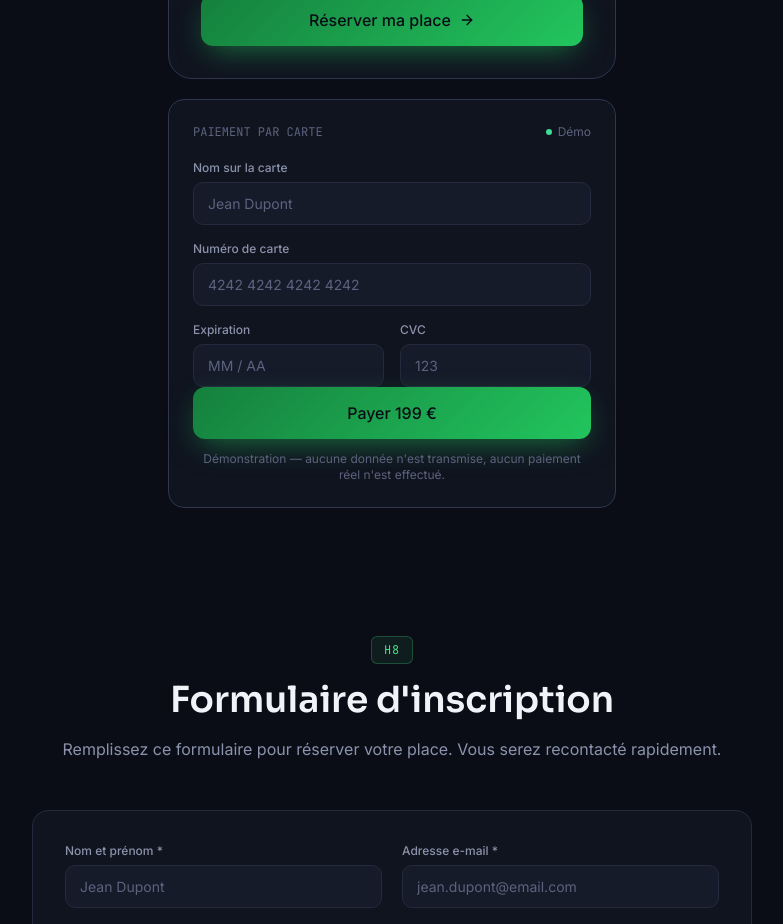
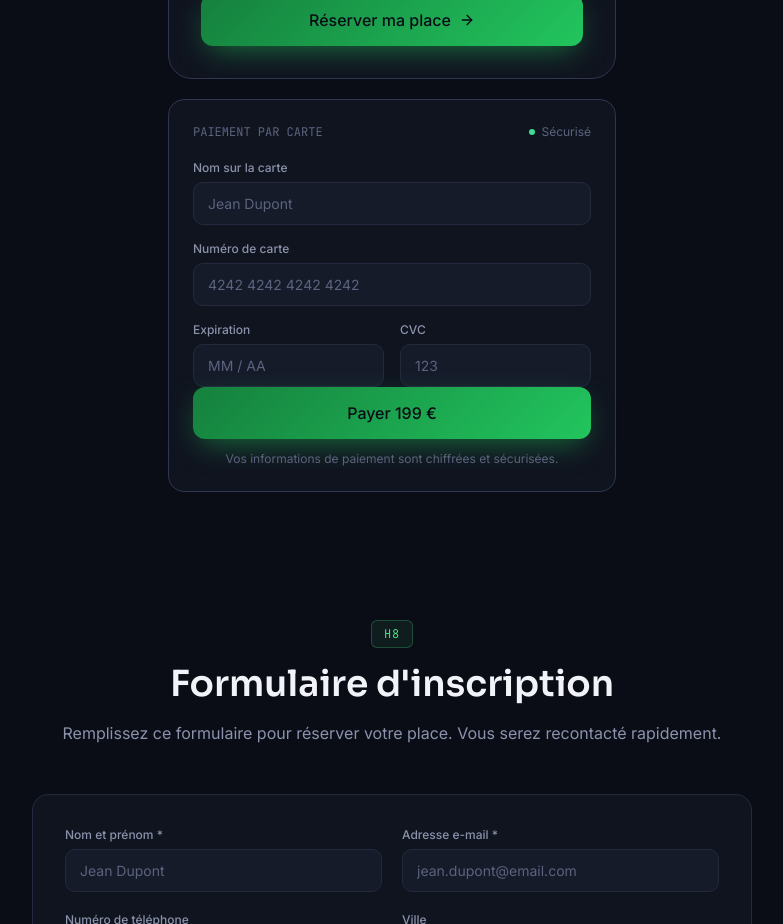
Before and after one commit to TAKOU-24/Formation-Excel-Power-BI, a React (Vite) app: page / in a window 1280 px wide. Shown: the part 4720-5644 px from the top of the page, without its empty margins (248-1031 px from the left). Built offline with nearby package versions, Linux system fonts and the light colour scheme.

Commit message:
Update App.jsx

```diff
--- a/src/App.jsx
+++ b/src/App.jsx
@@ -614,23 +614,23 @@ export default function App() {
               </p>
               <div className="flex items-center gap-1.5">
                 <div className="w-1.5 h-1.5 rounded-full" style={{ background: COLORS.green }} />
-                <span style={{ color: COLORS.mutedDark }} className="text-xs">Démo</span>
+                <span style={{ color: COLORS.mutedDark }} className="text-xs">Sécurisé</span>
               </div>
             </div>
 
             {paymentDemoDone ? (
               <div className="text-center py-6">
                 <CheckCircle2 size={36} color={COLORS.green} className="mx-auto mb-3" />
-                <p style={{ ...fontDisplay, color: COLORS.text }} className="font-semibold mb-1">Paiement simulé avec succès</p>
+                <p style={{ ...fontDisplay, color: COLORS.text }} className="font-semibold mb-1">Paiement effectué avec succès</p>
                 <p style={{ color: COLORS.mutedDark }} className="text-xs mb-4">
-                  Ceci est une démonstration — aucune somme n'a été prélevée.
+                  Un e-mail de confirmation vient de vous être envoyé.
                 </p>
                 <button
                   onClick={() => setPaymentDemoDone(false)}
                   className="text-xs px-4 py-2 rounded-lg"
                   style={{ color: COLORS.cyan, background: "rgba(74,222,128,0.08)", border: `1px solid rgba(74,222,128,0.25)`, cursor: "pointer" }}
                 >
-                  Revoir la démo
+                  Retour
                 </button>
               </div>
             ) : (
@@ -656,7 +656,7 @@ export default function App() {
                   Payer 199 €
                 </PrimaryButton>
                 <p style={{ color: COLORS.mutedDark }} className="text-xs text-center mt-3">
-                  Démonstration — aucune donnée n'est transmise, aucun paiement réel n'est effectué.
+                  Vos informations de paiement sont chiffrées et sécurisées.
                 </p>
               </>
             )}
```
